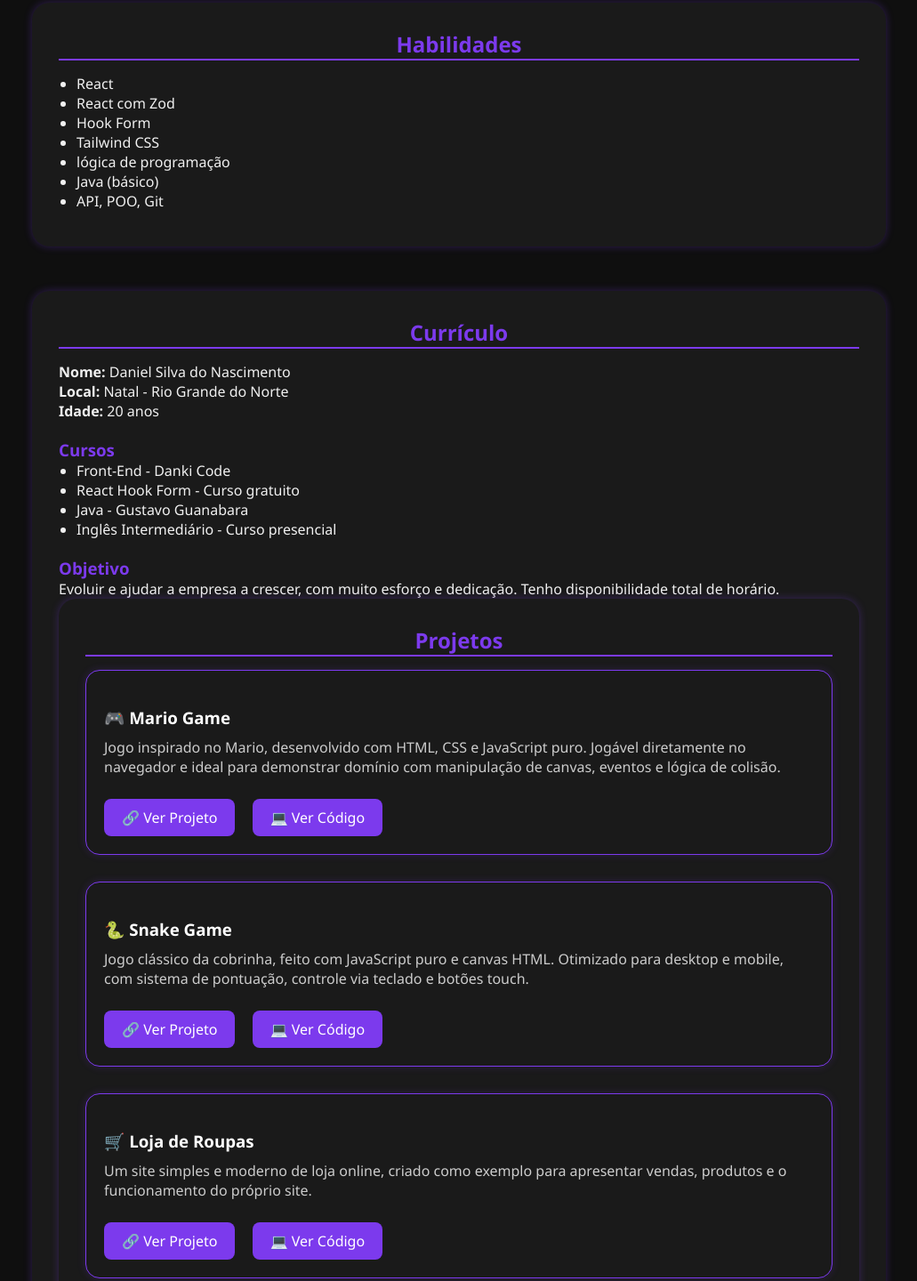
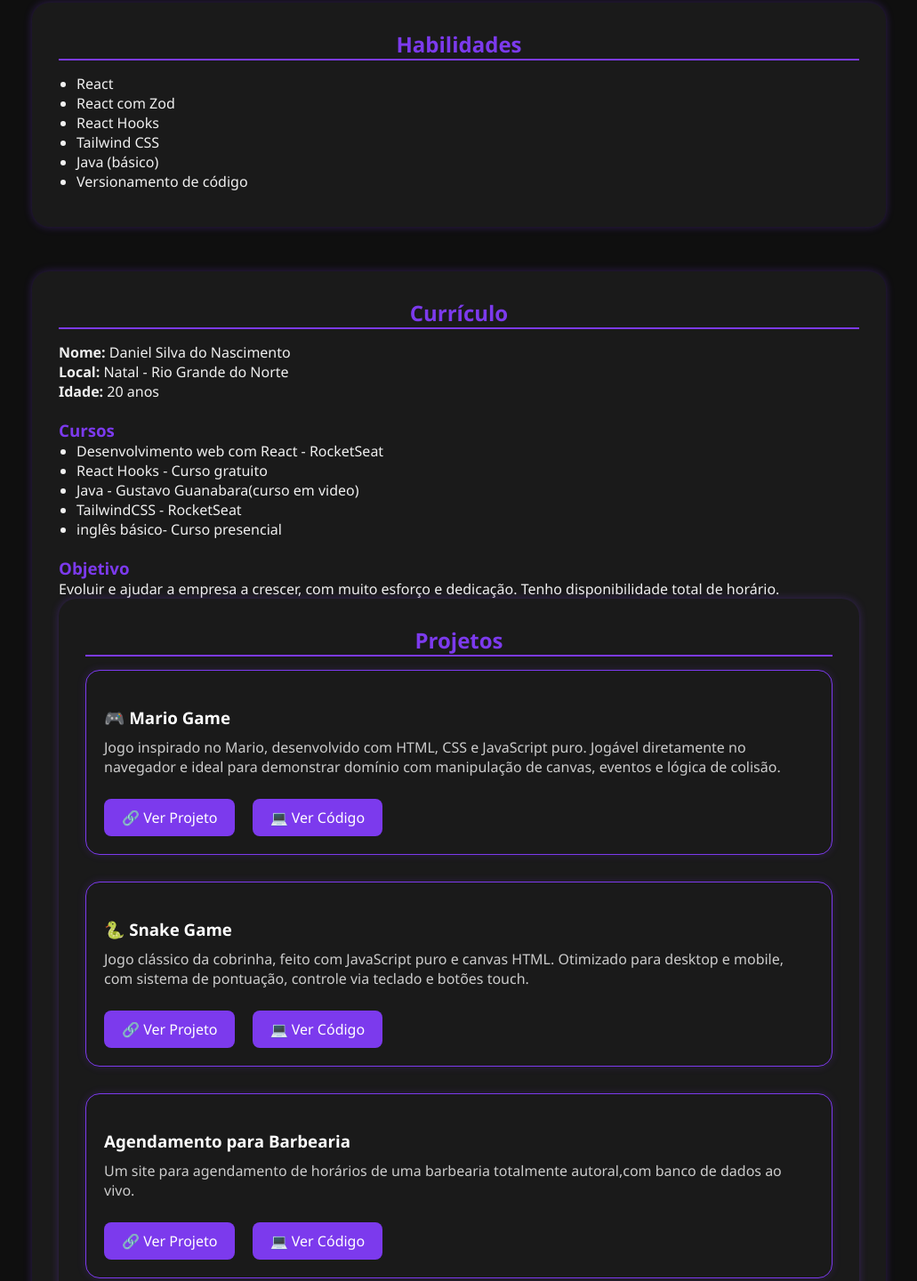
Before and after one commit to Daniel-silva-dev/myPortfolio, a website built with Vite: page index.html in a window 1280 px wide. Shown: the part 457-1897 px from the top of the page at 89% size, without its empty margins (124-1155 px from the left). Built offline with nearby package versions, Linux system fonts and the light colour scheme.

Commit message:
Update skills and project details in index.html

```diff
--- a/index.html
+++ b/index.html
@@ -40,11 +40,10 @@
       <ul>
         <li>React</li>
         <li>React com Zod</li>
-        <li>Hook Form</li>
+        <li>React Hooks</li>
         <li>Tailwind CSS</li>
-        <li>lógica de programação</li>
         <li>Java (básico)</li>
-         <li>API, POO, Git</li>
+        <li>Versionamento de código</li>
       </ul>
     </section>
 
@@ -55,10 +54,11 @@
       <p><strong>Idade:</strong> 20 anos</p>
       <h3>Cursos</h3>
       <ul>
-        <li>Front-End - Danki Code</li>
-        <li>React Hook Form - Curso gratuito</li>
-        <li>Java - Gustavo Guanabara</li>
-        <li>Inglês Intermediário - Curso presencial</li>
+        <li>Desenvolvimento web com React - RocketSeat</li>
+        <li>React Hooks - Curso gratuito</li>
+        <li>Java - Gustavo Guanabara(curso em video)</li>
+        <li>TailwindCSS - RocketSeat</li>
+        <li>inglês básico- Curso presencial</li>
       </ul>
       <h3>Objetivo</h3>
       <p>Evoluir e ajudar a empresa a crescer, com muito esforço e dedicação. Tenho disponibilidade total de horário.</p>
@@ -85,11 +85,11 @@
 
 
   <div class="project-card reveal">
-    <h3>🛒 Loja de Roupas</h3>
-    <p>Um site simples e moderno de loja online, criado como exemplo para apresentar vendas, produtos e o funcionamento do próprio site.</p>
+    <h3>Agendamento para Barbearia </h3>
+    <p>Um site para agendamento de horários de uma barbearia totalmente autoral,com banco de dados ao vivo.</p>
     <div class="project-buttons">
-      <a href="https://daniel-silva-dev.github.io/lojaExemple/" target="_blank">🔗 Ver Projeto</a>
-      <a href="https://github.com/Daniel-silva-dev/lojaExemple.git" target="_blank">💻 Ver Código</a>
+      <a href="https://daniel-silva-dev.github.io/fabimBarber/" target="_blank">🔗 Ver Projeto</a>
+      <a href="https://github.com/Daniel-silva-dev/fabimBarber.git" target="_blank">💻 Ver Código</a>
     </div>
   </div>
 
```
